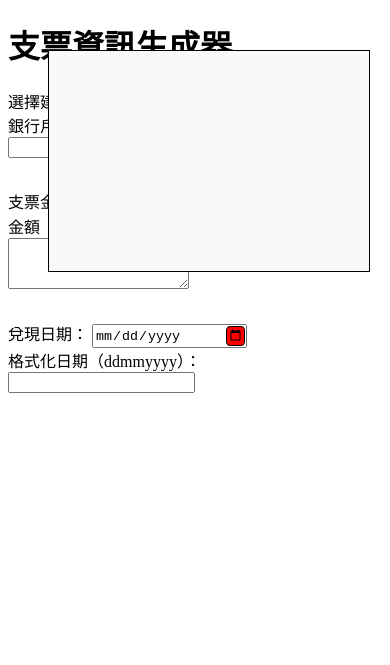
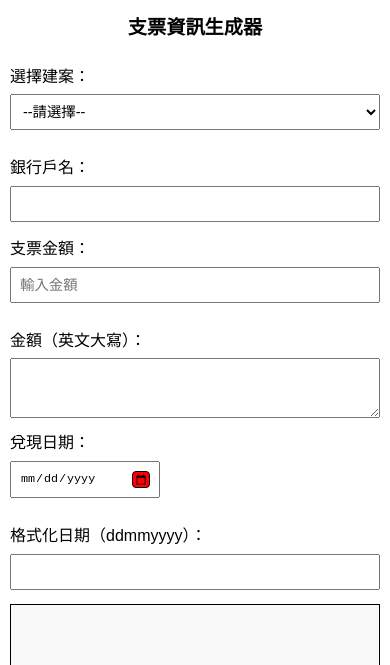
Before and after one commit to cyberjames112/cheque, a plain HTML site: page index.html in a window 390 px wide. Shown: the top 665 px of the page. Drawn offline with Linux system fonts and the light colour scheme.

Commit message:
Update index.html

```diff
--- a/index.html
+++ b/index.html
@@ -5,7 +5,35 @@
   <meta name="viewport" content="width=device-width, initial-scale=1.0">
   <title>支票資訊生成器</title>
   <style>
-    /* 輸出欄位的樣式：粗體紅字，並設定區塊樣式和垂直間距 */
+    /* 全局樣式：將字體設置為響應式大小，增加間距 */
+    body {
+      font-family: Arial, sans-serif;
+      margin: 10px;
+      padding: 0;
+      box-sizing: border-box;
+      line-height: 1.6;
+    }
+
+    h1 {
+      text-align: center;
+      font-size: 1.5em;
+      margin-bottom: 20px;
+    }
+
+    label {
+      display: block;
+      margin: 10px 0 5px;
+      font-size: 1em;
+    }
+
+    input, select, textarea {
+      width: 100%;
+      padding: 8px;
+      font-size: 1em;
+      margin-bottom: 15px;
+      box-sizing: border-box;
+    }
+
     .output-field {
       font-weight: bold;
       color: red;
@@ -13,58 +41,69 @@
       margin-bottom: 1em;
     }
 
-    /* 日期欄位縮短的樣式 */
+    /* 縮短日期欄位 */
     #cashDate {
       width: 150px;
     }
 
-    /* 增強日曆按鈕的樣式 */
     input[type="date"]::-webkit-calendar-picker-indicator {
       background-color: red;
       border: 1px solid black;
       border-radius: 4px;
     }
 
-    /* 支票容器 */
+    /* 支票模擬樣式 */
     .check {
       border: 1px solid #000;
-      width: 300px;
-      height: 200px;
-      position: absolute;
-      right: 20px;
-      top: 50px;
       padding: 10px;
       background-color: #f9f9f9;
       display: flex;
       flex-direction: column;
-      justify-content: space-between;
+      align-items: center;
+      margin-top: 20px;
     }
 
-    /* 建商帳戶名稱（中間上方） */
     .check .account-name {
       font-size: 16px;
       font-weight: bold;
       text-align: center;
+      margin-bottom: 15px;
     }
 
-    /* 英文大寫金額（中間下方） */
     .check .amount-words {
       font-size: 14px;
       text-align: center;
-      margin-top: 20px;
+      word-wrap: break-word;
+      margin-bottom: 15px;
     }
 
-    /* 日期（右上角） */
-    .check .date {
+    .check .date, .check .amount-number {
       font-size: 14px;
-      text-align: right;
+      text-align: center;
+      margin-bottom: 10px;
     }
 
-    /* 阿拉伯數字金額（右下角） */
-    .check .amount-number {
-      font-size: 14px;
-      text-align: right;
-      margin-top: 20px;
+    /* 媒體查詢：調整小螢幕上的樣式 */
+    @media (max-width: 768px) {
+      h1 {
+        font-size: 1.2em;
+      }
+
+      input, select, textarea {
+        font-size: 0.9em;
+      }
+
+      .check {
+        padding: 5px;
+        margin-top: 10px;
+      }
+
+      .check .account-name,
+      .check .amount-words,
+      .check .date,
+      .check .amount-number {
+        font-size: 0.9em;
+      }
     }
   </style>
 </head>
@@ -82,34 +121,28 @@
     <option value="Conlay">Conlay</option>
     <option value="裝修公司">裝修公司</option>
   </select>
-  <br>
 
   <!-- 顯示對應的銀行戶名 -->
   <label for="developerAccount">銀行戶名：</label>
   <input type="text" id="developerAccount" class="output-field" readonly>
-  <br>
 
   <!-- 金額輸入 -->
   <label for="amount">支票金額：</label>
   <input type="number" id="amount" placeholder="輸入金額">
-  <br>
 
   <!-- 英文大寫金額 -->
   <label for="amountWords">金額（英文大寫）：</label>
   <textarea id="amountWords" class="output-field" readonly rows="3"></textarea>
-  <br>
 
   <!-- 日期選擇 -->
   <label for="cashDate">兌現日期：</label>
   <input type="date" id="cashDate">
-  <br>
 
   <!-- 格式化日期 -->
   <label for="formattedDate">格式化日期（ddmmyyyy）：</label>
   <input type="text" id="formattedDate" class="output-field" readonly>
-  <br>
 
-  <!-- 支票右側的模擬區域 -->
+  <!-- 支票模擬區域 -->
   <div class="check">
     <div class="account-name" id="checkAccountName"></div>
     <div class="amount-words" id="checkAmountWords"></div>
```
